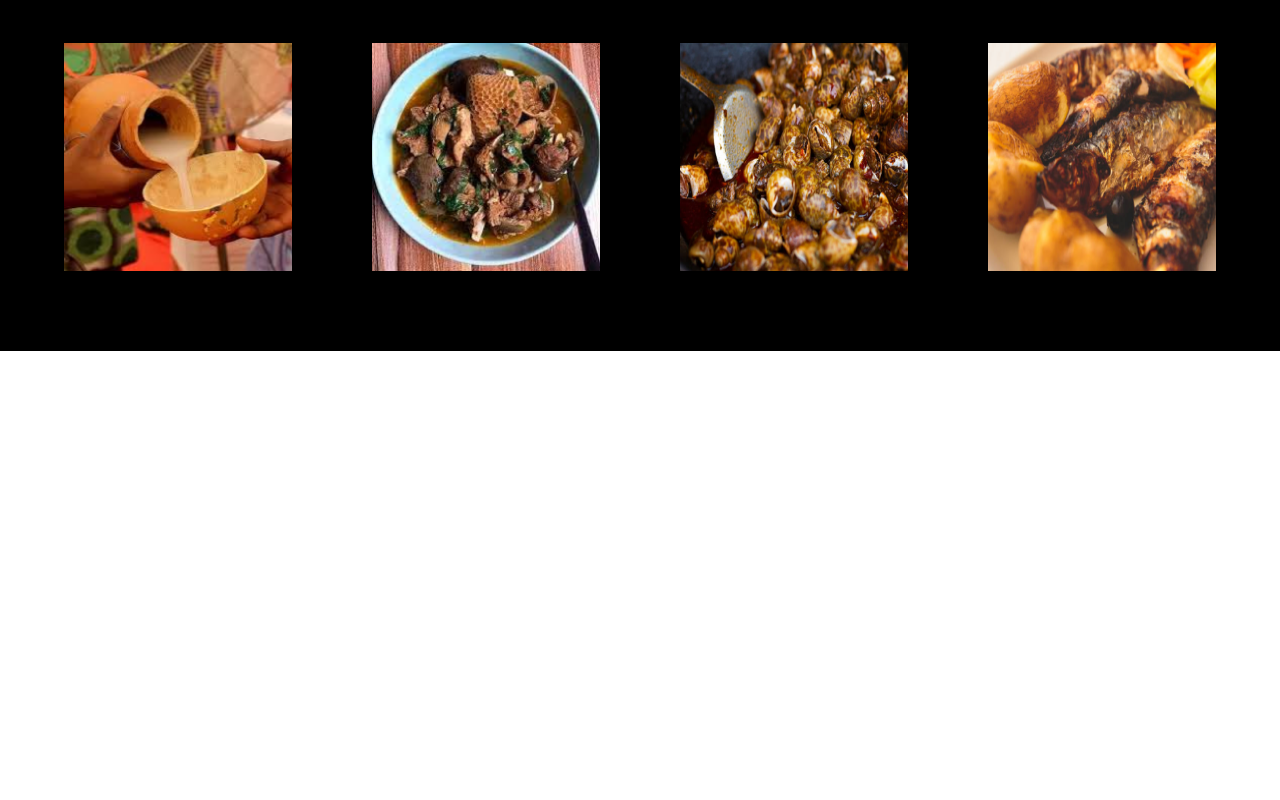
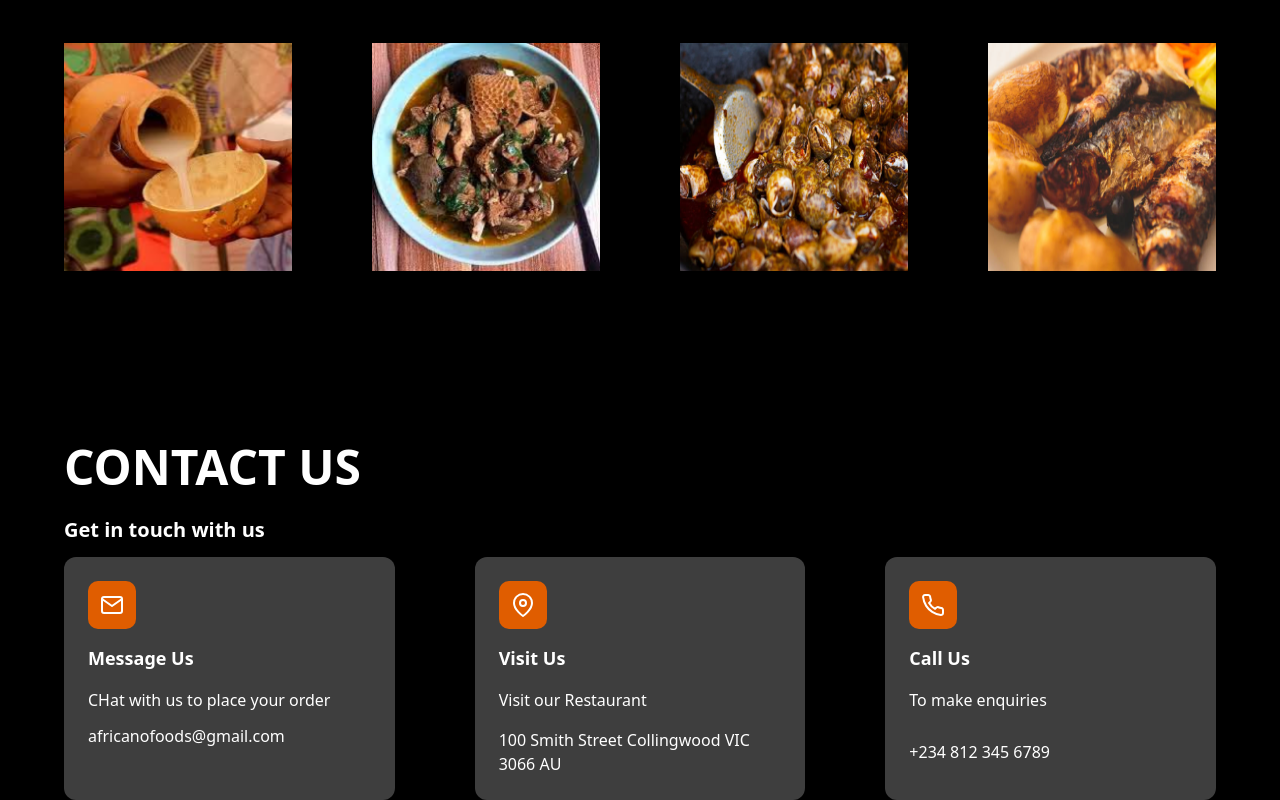
Before and after one commit to Frokesy/Africano, a React (Vite) app: page / in a window 1280 px wide. Shown: the part 4229-5029 px from the top of the page. Before the commit the page ends 4580 px from the top, so only its background shows below. Built offline with nearby package versions, Linux system fonts and the light colour scheme.

Commit message:
designed contact page

```diff
--- /dev/null
+++ b/src/components/Contact.tsx
@@ -0,0 +1,51 @@
+import { Email, Location, Phone } from "./icons";
+
+const Contact = () => {
+  return (
+    <div className="w-[90vw] mx-auto pt-[10vh]">
+        <div className="">
+            <h2 className="text-[48px] font-semibold uppercase mb-3">Contact Us</h2>
+            <p className="font-bold text-[20px] mb-3">Get in touch with us</p>
+        </div>
+      <div className="grid lg:grid-cols-3 grid-cols-1 lg:gap-20 gap-6">
+        <div
+          data-aos="fade-up"
+          data-aos-duration="500"
+          data-aos-offset="200"
+          className="bg-[#ccc] bg-opacity-30 rounded-xl p-6 space-y-4"
+        >
+          <Email />
+          <h2 className="text-[18px] font-semibold">Message Us</h2>
+          <p className="pb-3">CHat with us to place your order</p>
+          <a href="mailto:goatcloudstech@gmail.com">africanofoods@gmail.com</a>
+        </div>
+
+        <div
+          data-aos="fade-up"
+          data-aos-duration="750"
+          data-aos-offset="200"
+          className="bg-[#ccc] bg-opacity-30 rounded-xl p-6 space-y-4"
+        >
+          <Location />
+          <h2 className="text-[18px] font-semibold">Visit Us</h2>
+          <p>Visit our Restaurant</p>
+          <p>100 Smith Street Collingwood VIC 3066 AU</p>
+        </div>
+
+        <div
+          data-aos="fade-up"
+          data-aos-duration="1000"
+          data-aos-offset="200"
+          className="bg-[#ccc] bg-opacity-30 rounded-xl p-6 space-y-4"
+        >
+          <Phone />
+          <h2 className="text-[18px] font-semibold">Call Us</h2>
+          <p className="pb-3">To make enquiries</p>
+          <p>+234 812 345 6789</p>
+        </div>
+      </div>
+    </div>
+  );
+};
+
+export default Contact;
--- a/src/components/icons/index.tsx
+++ b/src/components/icons/index.tsx
@@ -651,3 +651,67 @@ export const HomeDelivery = () => (
     />
   </svg>
 );
+
+export const Email = () => (
+  <svg
+    width="48"
+    height="48"
+    viewBox="0 0 48 48"
+    fill="none"
+    xmlns="http://www.w3.org/2000/svg"
+  >
+    <rect width="48" height="48" rx="10" fill="#E05D00" />
+    <path
+      d="M34 18C34 16.9 33.1 16 32 16H16C14.9 16 14 16.9 14 18M34 18V30C34 31.1 33.1 32 32 32H16C14.9 32 14 31.1 14 30V18M34 18L24 25L14 18"
+      stroke="white"
+      strokeWidth="2"
+      strokeLinecap="round"
+      strokeLinejoin="round"
+    />
+  </svg>
+);
+
+export const Location = () => (
+  <svg
+    width="48"
+    height="48"
+    viewBox="0 0 48 48"
+    fill="none"
+    xmlns="http://www.w3.org/2000/svg"
+  >
+    <rect width="48" height="48" rx="10" fill="#E05D00" />
+    <path
+      d="M33 22C33 29 24 35 24 35C24 35 15 29 15 22C15 19.6131 15.9482 17.3239 17.636 15.636C19.3239 13.9482 21.6131 13 24 13C26.3869 13 28.6761 13.9482 30.364 15.636C32.0518 17.3239 33 19.6131 33 22Z"
+      stroke="white"
+      strokeWidth="2"
+      strokeLinecap="round"
+      strokeLinejoin="round"
+    />
+    <path
+      d="M24 25C25.6569 25 27 23.6569 27 22C27 20.3431 25.6569 19 24 19C22.3431 19 21 20.3431 21 22C21 23.6569 22.3431 25 24 25Z"
+      stroke="white"
+      strokeWidth="2"
+      strokeLinecap="round"
+      strokeLinejoin="round"
+    />
+  </svg>
+);
+
+export const Phone = () => (
+  <svg
+    width="48"
+    height="48"
+    viewBox="0 0 48 48"
+    fill="none"
+    xmlns="http://www.w3.org/2000/svg"
+  >
+    <rect width="48" height="48" rx="10" fill="#E05D00" />
+    <path
+      d="M34 28.9201V31.9201C34.0011 32.1986 33.9441 32.4743 33.8325 32.7294C33.7209 32.9846 33.5573 33.2137 33.3521 33.402C33.1468 33.5902 32.9046 33.7336 32.6407 33.8228C32.3769 33.912 32.0974 33.9452 31.82 33.9201C28.7428 33.5857 25.787 32.5342 23.19 30.8501C20.7738 29.3148 18.7253 27.2663 17.19 24.8501C15.5 22.2413 14.4482 19.2711 14.12 16.1801C14.095 15.9036 14.1279 15.6249 14.2165 15.3617C14.3051 15.0986 14.4476 14.8568 14.6348 14.6517C14.822 14.4466 15.0498 14.2828 15.3038 14.1706C15.5578 14.0584 15.8323 14.0004 16.11 14.0001H19.11C19.5953 13.9953 20.0658 14.1672 20.4338 14.4836C20.8017 14.8001 21.0421 15.2395 21.11 15.7201C21.2366 16.6802 21.4714 17.6228 21.81 18.5301C21.9445 18.888 21.9737 19.277 21.8939 19.651C21.8141 20.0249 21.6289 20.3682 21.36 20.6401L20.09 21.9101C21.5135 24.4136 23.5864 26.4865 26.09 27.9101L27.36 26.6401C27.6319 26.3712 27.9751 26.1859 28.3491 26.1062C28.7231 26.0264 29.1121 26.0556 29.47 26.1901C30.3773 26.5286 31.3199 26.7635 32.28 26.8901C32.7658 26.9586 33.2094 27.2033 33.5265 27.5776C33.8437 27.9519 34.0122 28.4297 34 28.9201Z"
+      stroke="white"
+      strokeWidth="2"
+      strokeLinecap="round"
+      strokeLinejoin="round"
+    />
+  </svg>
+);
--- a/src/pages/index.tsx
+++ b/src/pages/index.tsx
@@ -1,4 +1,5 @@
 import About from "../components/About";
+import Contact from "../components/Contact";
 import Gallery from "../components/Gallery";
 import Header from "../components/Header";
 import Hero from "../components/Hero";
@@ -14,6 +15,7 @@ const Home = () => {
       <SectionTwo />
       <About />
       <Gallery />
+      <Contact />
     </div>
   );
 };
```
